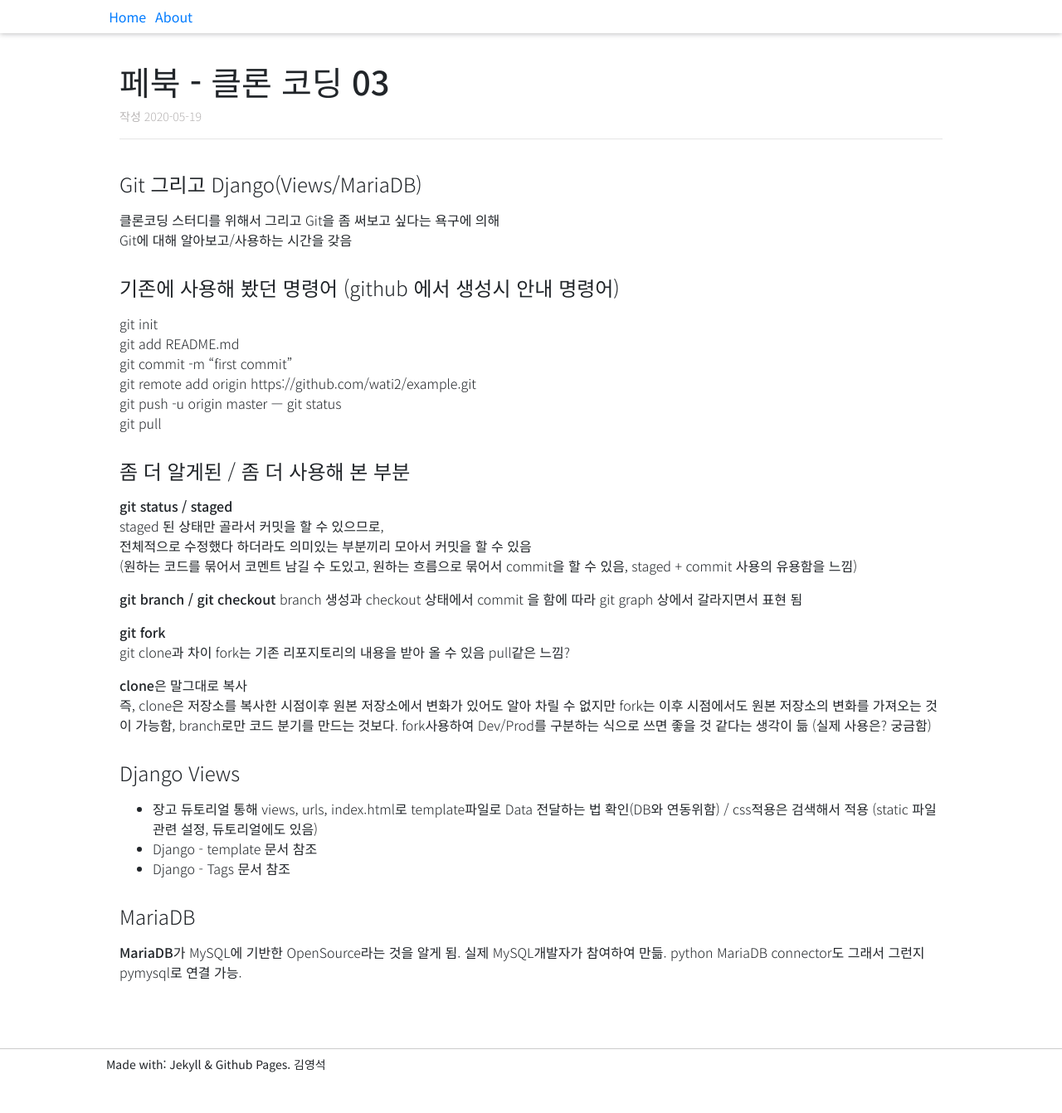
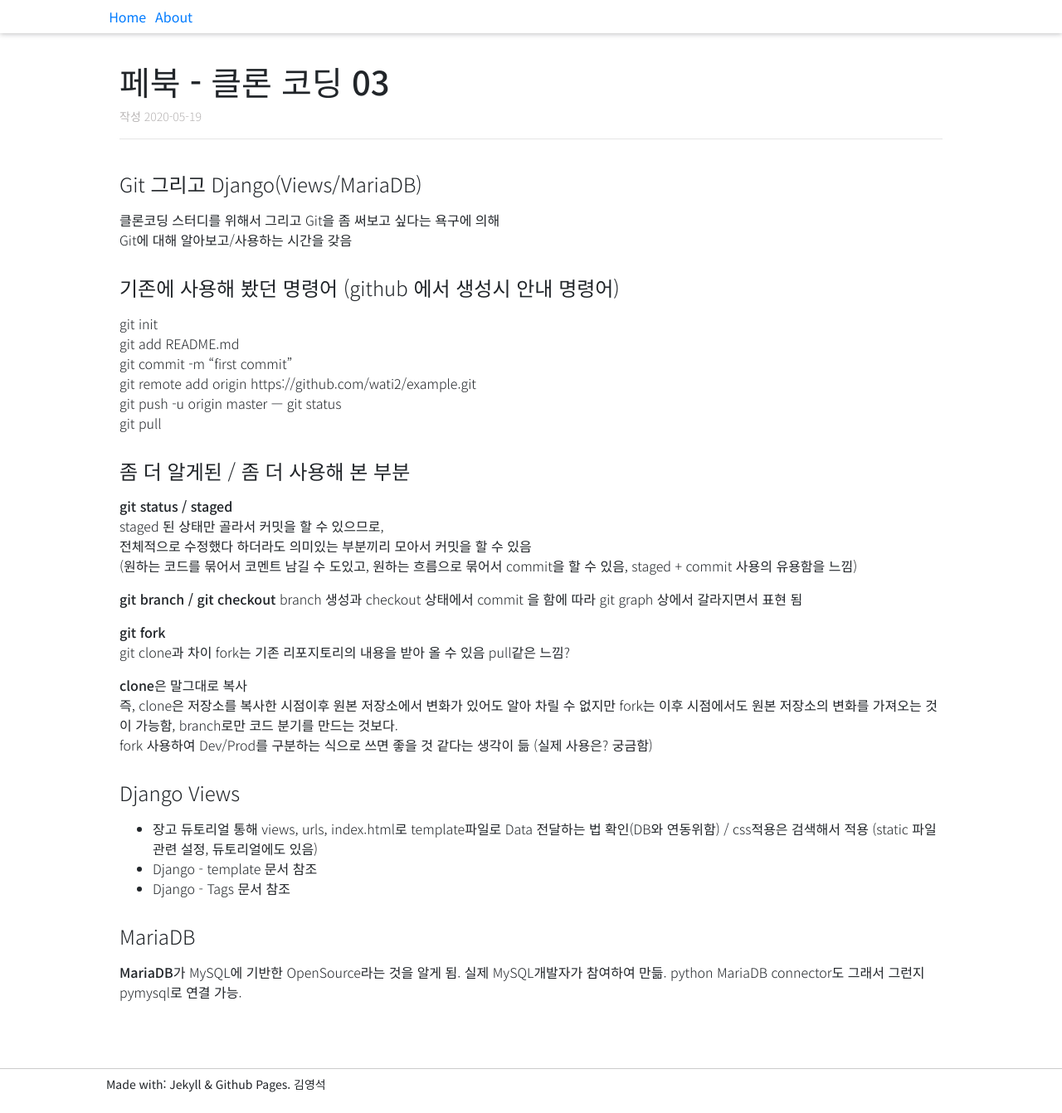
Before and after one commit to waonta/wati2.github.io, a Jekyll site: the page built from _posts/2020-05-19-ufb03.md, in a window 1280 px wide and 1342 px high. Shown: the whole window at 83% size. Built offline with Jekyll 4.4.1, drawn with Linux system fonts in a browser that asks for light colours; some web fonts are replaced.

```diff
--- a/_posts/2020-05-19-ufb03.md
+++ b/_posts/2020-05-19-ufb03.md
@@ -34,7 +34,8 @@ branch 생성과 checkout 상태에서 commit 을 함에 따라 git graph 상에
 git clone과 차이 fork는 기존 리포지토리의 내용을 받아 올 수 있음 pull같은 느낌?
 
 **clone은 말그대로 복사**
-즉, clone은 저장소를 복사한 시점이후 원본 저장소에서 변화가 있어도 알아 차릴 수 없지만 fork는 이후 시점에서도 원본 저장소의 변화를 가져오는 것이 가능함, branch로만 코드 분기를 만드는 것보다. fork사용하여 Dev/Prod를 구분하는 식으로 쓰면 좋을 것 같다는 생각이 듦 (실제 사용은? 궁금함)
+즉, clone은 저장소를 복사한 시점이후 원본 저장소에서 변화가 있어도 알아 차릴 수 없지만 fork는 이후 시점에서도 원본 저장소의 변화를 가져오는 것이 가능함, branch로만 코드 분기를 만드는 것보다.
+fork 사용하여 Dev/Prod를 구분하는 식으로 쓰면 좋을 것 같다는 생각이 듦 (실제 사용은? 궁금함)
 
 #### Django Views
 + 장고 듀토리얼 통해 views, urls, index.html로 template파일로 Data 전달하는 법 확인(DB와 연동위함) / css적용은 검색해서 적용 (static 파일 관련 설정, 듀토리얼에도 있음)
```
